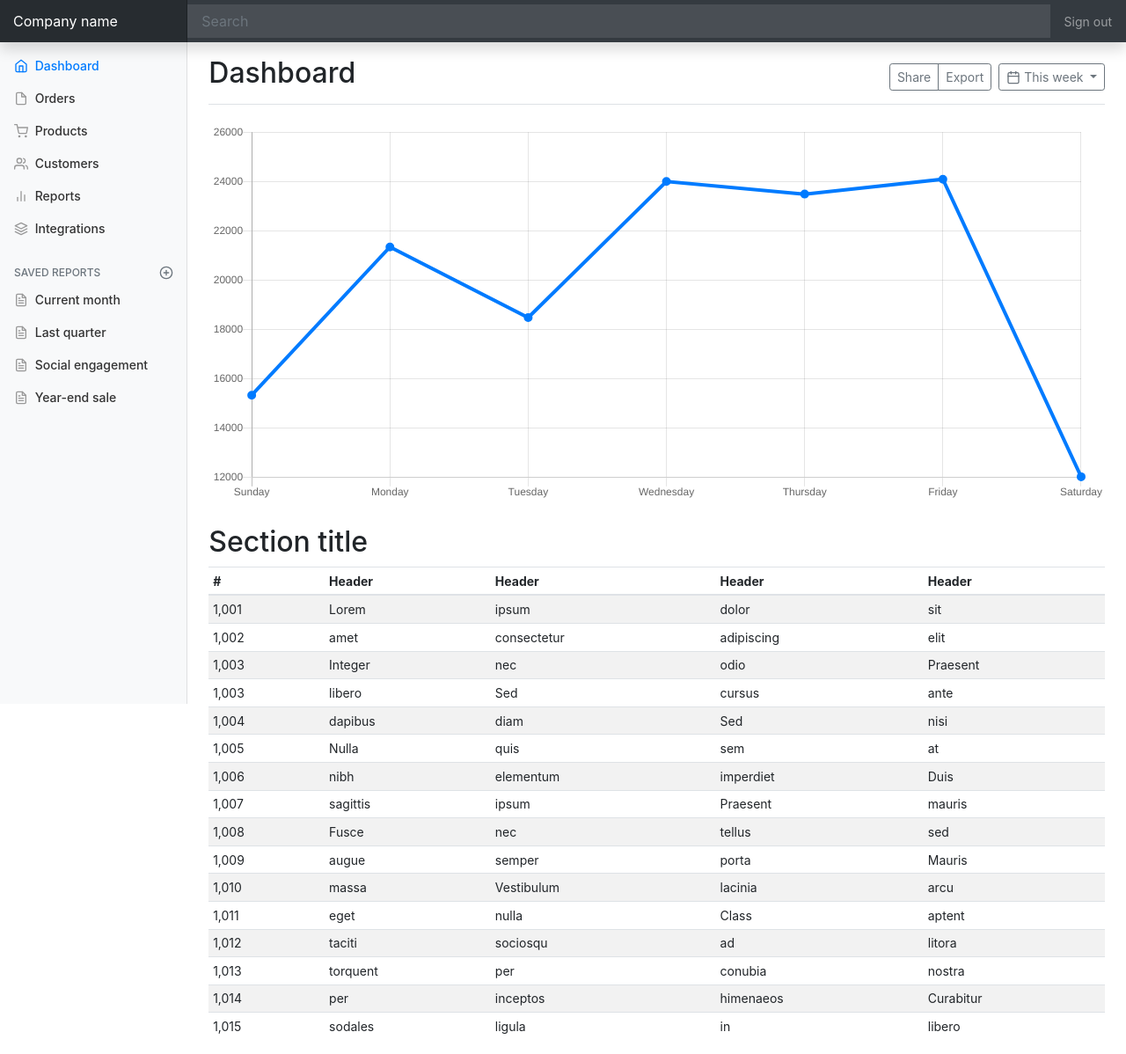
After one commit to phanirithvij/btp, a Flask app: page /dashboard in a window 1280 px wide. The commit adds this page. Shown: the whole page at 88% size. Run offline with Flask 2, Linux system fonts and the light colour scheme; parts of the project's set-up code (start-up, migrations or seed data) failed here and were passed over; some libraries are stand-ins or nearby versions.

Commit message:
init sample dashboard from BS

```diff
--- a/server/__init__.py
+++ b/server/__init__.py
@@ -146,6 +146,11 @@ def all_files():
             'id': i
         })
     return render_template("files.html", items=items)  # , as_attachment=True)
+
+
+@app.route('/dashboard')
+def dashboard_home():
+    return render_template('dashboard.html')
 
 
 @app.route('/auth/new', methods=['GET', 'POST'])
--- /dev/null
+++ b/server/templates/dashboard.html
@@ -0,0 +1,295 @@
+<!doctype html>
+<html lang="en">
+
+<head>
+    <meta charset="utf-8">
+    <meta name="viewport" content="width=device-width, initial-scale=1, shrink-to-fit=no">
+    <meta name="description" content="">
+    <meta name="author" content="Mark Otto, Jacob Thornton, and Bootstrap contributors">
+    <meta name="generator" content="Jekyll v3.8.6">
+    <title>Dashboard Template · Bootstrap</title>
+
+    <!-- Bootstrap core CSS -->
+    <!-- Latest compiled and minified CSS -->
+    <link rel="stylesheet" href="https://stackpath.bootstrapcdn.com/bootstrap/4.4.1/css/bootstrap.min.css"
+        crossorigin="anonymous">
+    <!-- Favicons -->
+    <meta name="theme-color" content="#563d7c">
+
+
+    <style>
+        .bd-placeholder-img {
+            font-size: 1.125rem;
+            text-anchor: middle;
+            -webkit-user-select: none;
+            -moz-user-select: none;
+            -ms-user-select: none;
+            user-select: none;
+        }
+
+        @media (min-width: 768px) {
+            .bd-placeholder-img-lg {
+                font-size: 3.5rem;
+            }
+        }
+    </style>
+    <!-- Custom styles for this template -->
+    <!-- <link href="/static/dashboard.css" rel="stylesheet"> -->
+    <link href="{{ url_for('static', filename='dashboard.css') }}" rel="stylesheet" />
+</head>
+
+<body>
+    <nav class="navbar navbar-dark fixed-top bg-dark flex-md-nowrap p-0 shadow">
+        <a class="navbar-brand col-sm-3 col-md-2 mr-0" href="#">Company name</a>
+        <input class="form-control form-control-dark w-100" type="text" placeholder="Search" aria-label="Search">
+        <ul class="navbar-nav px-3">
+            <li class="nav-item text-nowrap">
+                <a class="nav-link" href="#">Sign out</a>
+            </li>
+        </ul>
+    </nav>
+
+    <div class="container-fluid">
+        <div class="row">
+            <nav class="col-md-2 d-none d-md-block bg-light sidebar">
+                <div class="sidebar-sticky">
+                    <ul class="nav flex-column">
+                        <li class="nav-item">
+                            <a class="nav-link active" href="#">
+                                <span data-feather="home"></span>
+                                Dashboard <span class="sr-only">(current)</span>
+                            </a>
+                        </li>
+                        <li class="nav-item">
+                            <a class="nav-link" href="#">
+                                <span data-feather="file"></span>
+                                Orders
+                            </a>
+                        </li>
+                        <li class="nav-item">
+                            <a class="nav-link" href="#">
+                                <span data-feather="shopping-cart"></span>
+                                Products
+                            </a>
+                        </li>
+                        <li class="nav-item">
+                            <a class="nav-link" href="#">
+                                <span data-feather="users"></span>
+                                Customers
+                            </a>
+                        </li>
+                        <li class="nav-item">
+                            <a class="nav-link" href="#">
+                                <span data-feather="bar-chart-2"></span>
+                                Reports
+                            </a>
+                        </li>
+                        <li class="nav-item">
+                            <a class="nav-link" href="#">
+                                <span data-feather="layers"></span>
+                                Integrations
+                            </a>
+                        </li>
+                    </ul>
+
+                    <h6
+                        class="sidebar-heading d-flex justify-content-between align-items-center px-3 mt-4 mb-1 text-muted">
+                        <span>Saved reports</span>
+                        <a class="d-flex align-items-center text-muted" href="#" aria-label="Add a new report">
+                            <span data-feather="plus-circle"></span>
+                        </a>
+                    </h6>
+                    <ul class="nav flex-column mb-2">
+                        <li class="nav-item">
+                            <a class="nav-link" href="#">
+                                <span data-feather="file-text"></span>
+                                Current month
+                            </a>
+                        </li>
+                        <li class="nav-item">
+                            <a class="nav-link" href="#">
+                                <span data-feather="file-text"></span>
+                                Last quarter
+                            </a>
+                        </li>
+                        <li class="nav-item">
+                            <a class="nav-link" href="#">
+                                <span data-feather="file-text"></span>
+                                Social engagement
+                            </a>
+                        </li>
+                        <li class="nav-item">
+                            <a class="nav-link" href="#">
+                                <span data-feather="file-text"></span>
+                                Year-end sale
+                            </a>
+                        </li>
+                    </ul>
+                </div>
+            </nav>
+
+            <main role="main" class="col-md-9 ml-sm-auto col-lg-10 px-4">
+                <div
+                    class="d-flex justify-content-between flex-wrap flex-md-nowrap align-items-center pt-3 pb-2 mb-3 border-bottom">
+                    <h1 class="h2">Dashboard</h1>
+                    <div class="btn-toolbar mb-2 mb-md-0">
+                        <div class="btn-group mr-2">
+                            <button type="button" class="btn btn-sm btn-outline-secondary">Share</button>
+                            <button type="button" class="btn btn-sm btn-outline-secondary">Export</button>
+                        </div>
+                        <button type="button" class="btn btn-sm btn-outline-secondary dropdown-toggle">
+                            <span data-feather="calendar"></span>
+                            This week
+                        </button>
+                    </div>
+                </div>
+
+                <canvas class="my-4 w-100" id="myChart" width="900" height="380"></canvas>
+
+                <h2>Section title</h2>
+                <div class="table-responsive">
+                    <table class="table table-striped table-sm">
+                        <thead>
+                            <tr>
+                                <th>#</th>
+                                <th>Header</th>
+                                <th>Header</th>
+                                <th>Header</th>
+                                <th>Header</th>
+                            </tr>
+                        </thead>
+                        <tbody>
+                            <tr>
+                                <td>1,001</td>
+                                <td>Lorem</td>
+                                <td>ipsum</td>
+                                <td>dolor</td>
+                                <td>sit</td>
+                            </tr>
+                            <tr>
+                                <td>1,002</td>
+                                <td>amet</td>
+                                <td>consectetur</td>
+                                <td>adipiscing</td>
+                                <td>elit</td>
+                            </tr>
+                            <tr>
+                                <td>1,003</td>
+                                <td>Integer</td>
+                                <td>nec</td>
+                                <td>odio</td>
+                                <td>Praesent</td>
+                            </tr>
+                            <tr>
+                                <td>1,003</td>
+                                <td>libero</td>
+                                <td>Sed</td>
+                                <td>cursus</td>
+                                <td>ante</td>
+                            </tr>
+                            <tr>
+                                <td>1,004</td>
+                                <td>dapibus</td>
+                                <td>diam</td>
+                                <td>Sed</td>
+                                <td>nisi</td>
+                            </tr>
+                            <tr>
+                                <td>1,005</td>
+                                <td>Nulla</td>
+                                <td>quis</td>
+                                <td>sem</td>
+                                <td>at</td>
+                            </tr>
+                            <tr>
+                                <td>1,006</td>
+                                <td>nibh</td>
+                                <td>elementum</td>
+                                <td>imperdiet</td>
+                                <td>Duis</td>
+                            </tr>
+                            <tr>
+                                <td>1,007</td>
+                                <td>sagittis</td>
+                                <td>ipsum</td>
+                                <td>Praesent</td>
+                                <td>mauris</td>
+                            </tr>
+                            <tr>
+                                <td>1,008</td>
+                                <td>Fusce</td>
+                                <td>nec</td>
+                                <td>tellus</td>
+                                <td>sed</td>
+                            </tr>
+                            <tr>
+                                <td>1,009</td>
+                                <td>augue</td>
+                                <td>semper</td>
+                                <td>porta</td>
+                                <td>Mauris</td>
+                            </tr>
+                            <tr>
+                                <td>1,010</td>
+                                <td>massa</td>
+                                <td>Vestibulum</td>
+                                <td>lacinia</td>
+                                <td>arcu</td>
+                            </tr>
+                            <tr>
+                                <td>1,011</td>
+                                <td>eget</td>
+                                <td>nulla</td>
+                                <td>Class</td>
+                                <td>aptent</td>
+                            </tr>
+                            <tr>
+                                <td>1,012</td>
+                                <td>taciti</td>
+                                <td>sociosqu</td>
+                                <td>ad</td>
+                                <td>litora</td>
+                            </tr>
+                            <tr>
+                                <td>1,013</td>
+                                <td>torquent</td>
+                                <td>per</td>
+                                <td>conubia</td>
+                                <td>nostra</td>
+                            </tr>
+                            <tr>
+                                <td>1,014</td>
+                                <td>per</td>
+                                <td>inceptos</td>
+                                <td>himenaeos</td>
+                                <td>Curabitur</td>
+                            </tr>
+                            <tr>
+                                <td>1,015</td>
+                                <td>sodales</td>
+                                <td>ligula</td>
+                                <td>in</td>
+                                <meta name="viewport" content="width=device-width, initial-scale=1, shrink-to-fit=no">
+                                <td>libero</td>
+                            </tr>
+                        </tbody>
+                    </table>
+                </div>
+            </main>
+        </div>
+    </div>
+    <!-- Latest compiled and minified JavaScript -->
+    <script src="https://code.jquery.com/jquery-3.5.1.slim.min.js"
+        integrity="sha384-DfXdz2htPH0lsSSs5nCTpuj/zy4C+OGpamoFVy38MVBnE+IbbVYUew+OrCXaRkfj" crossorigin="anonymous">
+    </script>
+    <script src="https://cdn.jsdelivr.net/npm/popper.js@1.16.0/dist/umd/popper.min.js"
+        integrity="sha384-Q6E9RHvbIyZFJoft+2mJbHaEWldlvI9IOYy5n3zV9zzTtmI3UksdQRVvoxMfooAo" crossorigin="anonymous">
+    </script>
+    <script src="https://stackpath.bootstrapcdn.com/bootstrap/4.4.1/js/bootstrap.min.js" crossorigin="anonymous">
+    </script>
+    <script src="https://cdnjs.cloudflare.com/ajax/libs/feather-icons/4.9.0/feather.min.js"></script>
+    <script src="https://cdnjs.cloudflare.com/ajax/libs/Chart.js/2.7.3/Chart.min.js"></script>
+    <script type="text/javascript" src="{{ url_for('static', filename='dashboard.js') }}"></script>
+</body>
+
+</html>
--- a/server/templates/index.html
+++ b/server/templates/index.html
@@ -1,5 +1,6 @@
 {% extends "common.html" %}
 {% block content %}
+<a href="/dashboard">Go to dashboard</a>
 <a id='start' href="/auth/login">Login</a>
 <a id='stop' href="/auth/new">Register</a>
 {% endblock %}
--- /dev/null
+++ b/web_app/src/dashboard.css
@@ -0,0 +1,106 @@
+body {
+  font-size: .875rem;
+}
+
+.feather {
+  width: 16px;
+  height: 16px;
+  vertical-align: text-bottom;
+}
+
+/*
+ * Sidebar
+ */
+
+.sidebar {
+  position: fixed;
+  top: 0;
+  bottom: 0;
+  left: 0;
+  z-index: 100; /* Behind the navbar */
+  padding: 48px 0 0; /* Height of navbar */
+  box-shadow: inset -1px 0 0 rgba(0, 0, 0, .1);
+}
+
+.sidebar-sticky {
+  position: relative;
+  top: 0;
+  height: calc(100vh - 48px);
+  padding-top: .5rem;
+  overflow-x: hidden;
+  overflow-y: auto; /* Scrollable contents if viewport is shorter than content. */
+}
+
+@supports ((position: -webkit-sticky) or (position: sticky)) {
+  .sidebar-sticky {
+    position: -webkit-sticky;
+    position: sticky;
+  }
+}
+
+.sidebar .nav-link {
+  font-weight: 500;
+  color: #333;
+}
+
+.sidebar .nav-link .feather {
+  margin-right: 4px;
+  color: #999;
+}
+
+.sidebar .nav-link.active {
+  color: #007bff;
+}
+
+.sidebar .nav-link:hover .feather,
+.sidebar .nav-link.active .feather {
+  color: inherit;
+}
+
+.sidebar-heading {
+  font-size: .75rem;
+  text-transform: uppercase;
+}
+
+/*
+ * Content
+ */
+
+[role="main"] {
+  padding-top: 133px; /* Space for fixed navbar */
+}
+
+@media (min-width: 768px) {
+  [role="main"] {
+    padding-top: 48px; /* Space for fixed navbar */
+  }
+}
+
+/*
+ * Navbar
+ */
+
+.navbar-brand {
+  padding-top: .75rem;
+  padding-bottom: .75rem;
+  font-size: 1rem;
+  background-color: rgba(0, 0, 0, .25);
+  box-shadow: inset -1px 0 0 rgba(0, 0, 0, .25);
+}
+
+.navbar .form-control {
+  padding: .75rem 1rem;
+  border-width: 0;
+  border-radius: 0;
+}
+
+.form-control-dark {
+  color: #fff;
+  background-color: rgba(255, 255, 255, .1);
+  border-color: rgba(255, 255, 255, .1);
+}
+
+.form-control-dark:focus {
+  border-color: transparent;
+  box-shadow: 0 0 0 3px rgba(255, 255, 255, .25);
+}
```
Also changed, not shown: web_app/src/dashboard.js (added, +51 -0 lines), 2 other files.
